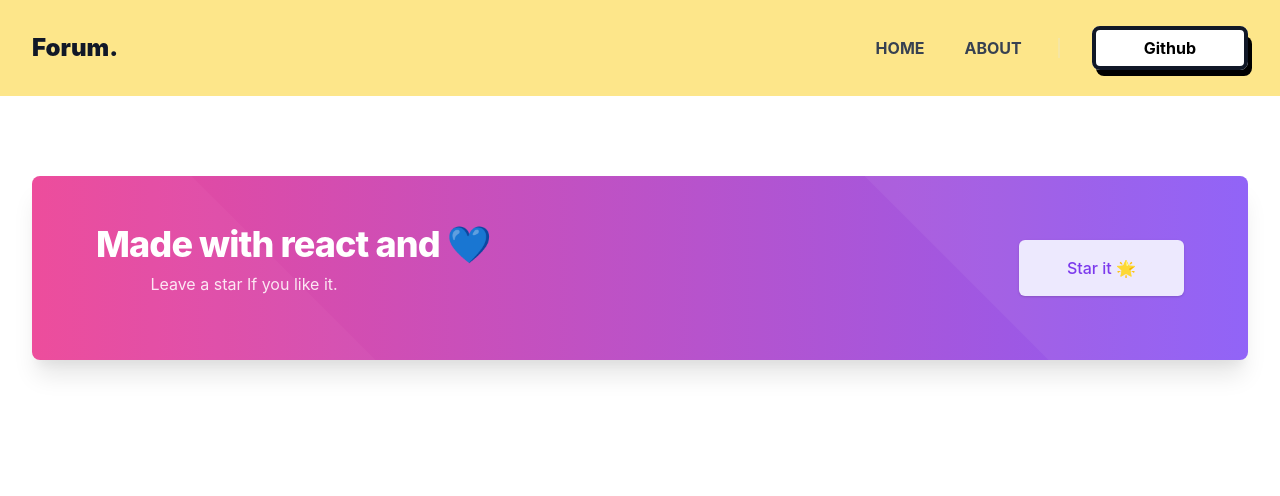
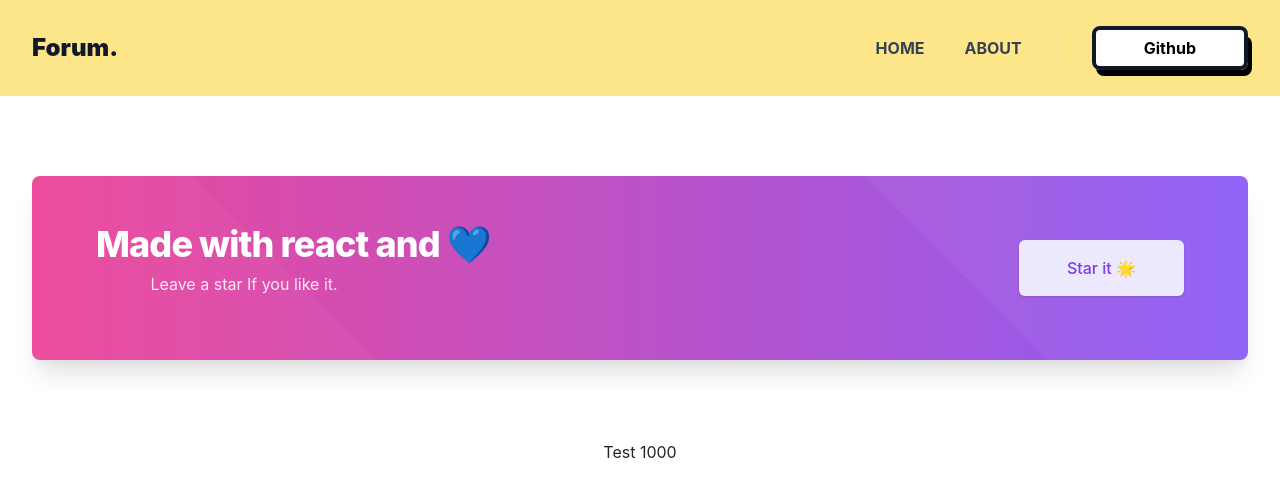
Before and after one commit to pal404error/peerview, a React (Create React App) app: page / in a window 1280 px wide. Shown: the top 496 px of the page. Built offline with nearby package versions, Linux system fonts and the light colour scheme.

Commit message:
Test 1000

```diff
--- a/src/App.js
+++ b/src/App.js
@@ -8,6 +8,7 @@ import {
   Route,
   Router,
 } from "react-router-dom";
+import { Test } from './page/Test';
 import { NavItem } from 'react-bootstrap';
 
 
@@ -27,6 +28,7 @@ function App() {
   <Route exact path="about" element={<ShowAbout/>} /> */}
 </Routes>
 <Footer />
+<Test/>
 
 </BrowserRouter>
     </div>
--- /dev/null
+++ b/src/page/Test.js
@@ -0,0 +1,8 @@
+import React from 'react'
+
+
+export const Test = () => {
+    return (
+      <div >Test 1000</div>
+    )
+  }
```
